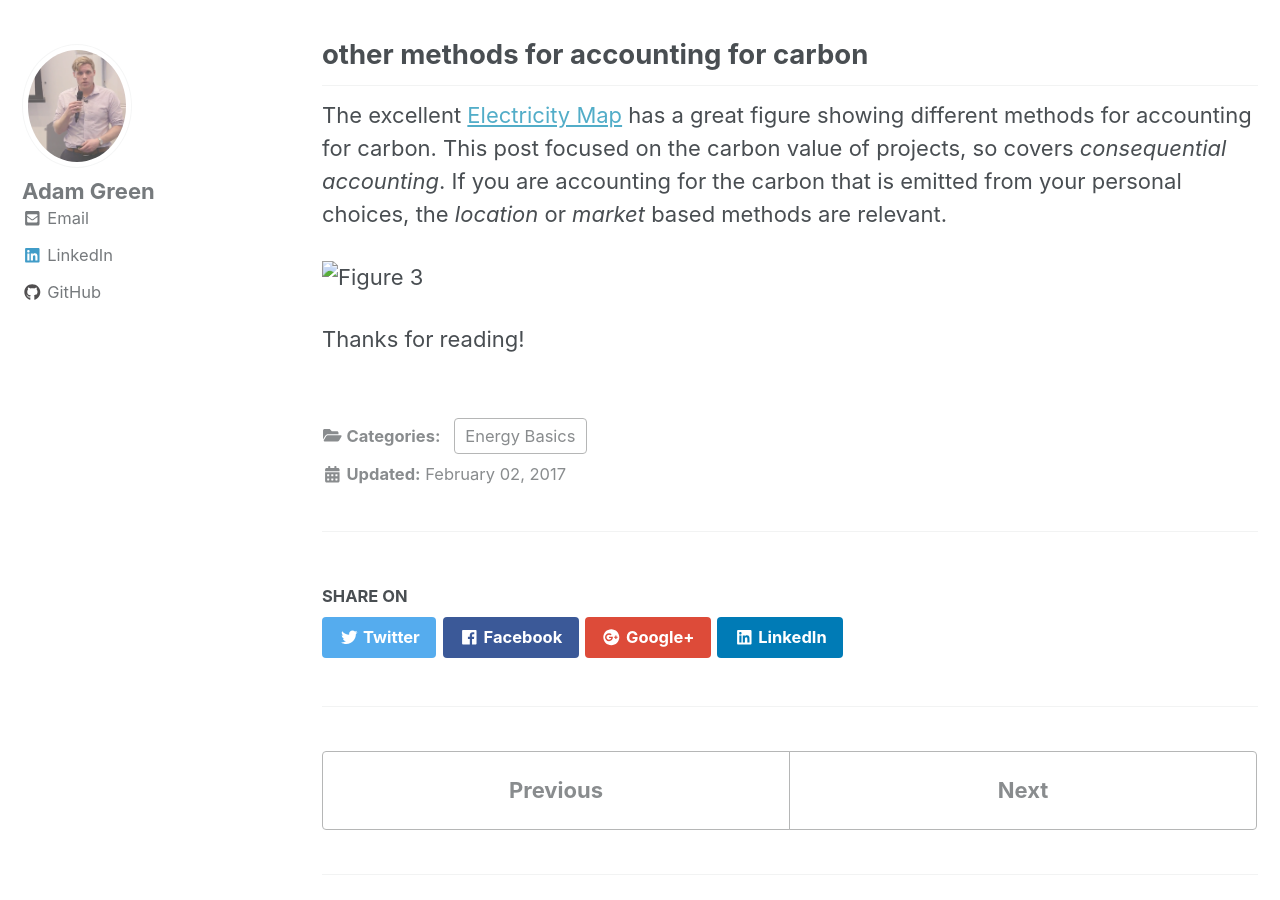
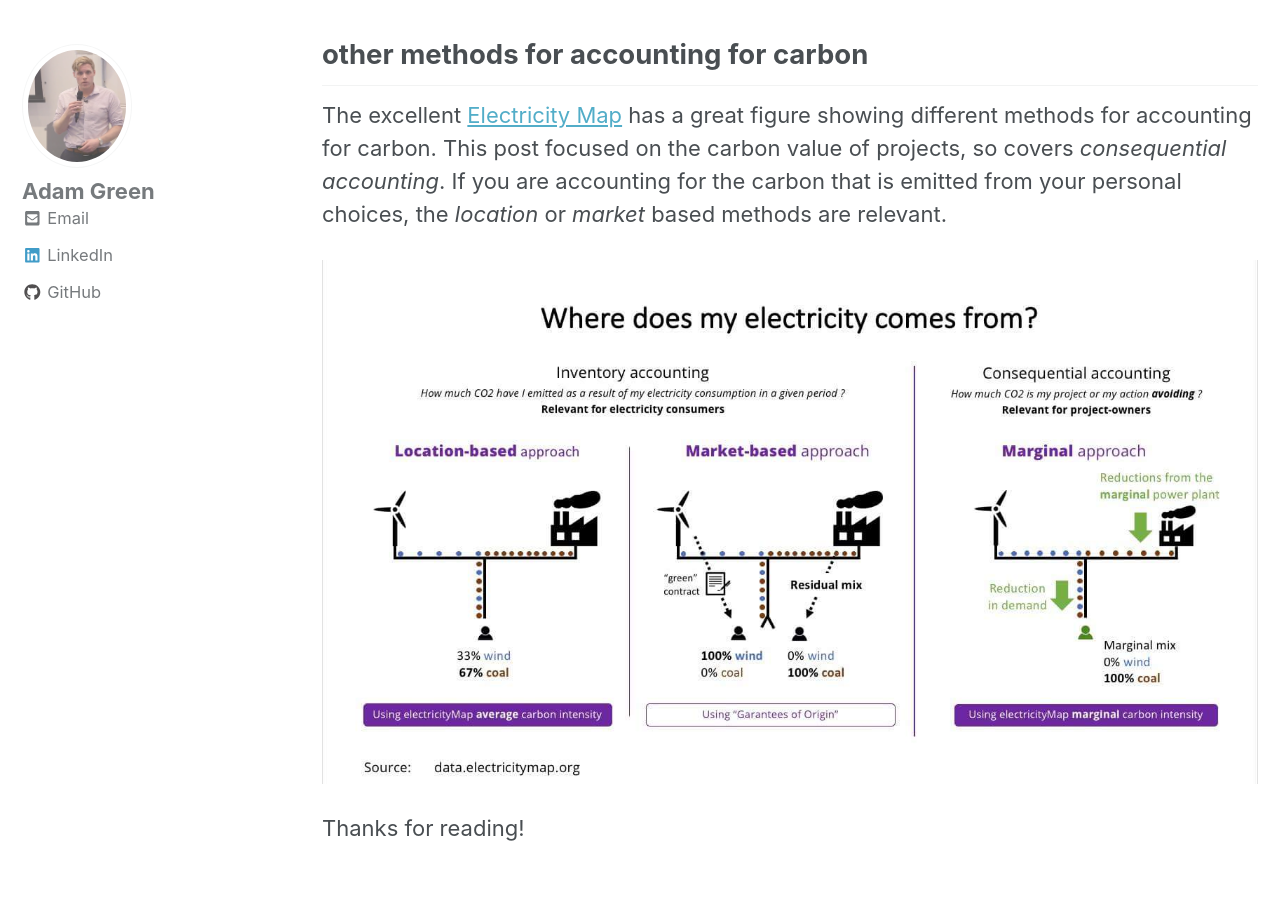
Before and after one commit to ADGEfficiency/adgefficiency.github.io, a Jekyll site: the page built from _posts/2017-02-02-energy-basics-average-vs-marginal-carbon-emissions.md, in a window 1280 px wide and 900 px high, scrolled down 3197 px. Built offline with Jekyll 4.4.1, drawn with Linux system fonts in a browser that asks for light colours; nearby versions of some CDN libraries.

Commit message:
figure 3 is jpg

```diff
--- a/_posts/2017-02-02-energy-basics-average-vs-marginal-carbon-emissions.md
+++ b/_posts/2017-02-02-energy-basics-average-vs-marginal-carbon-emissions.md
@@ -51,6 +51,6 @@ Luckily high marginal cost generators like open cycle gas turbines are usually a
 
 The excellent [Electricity Map](https://www.electricitymap.org/?page=map&solar=false&remote=true&wind=false) has a great figure showing different methods for accounting for carbon.  This post focused on the carbon value of projects, so covers *consequential accounting*.  If you are accounting for the carbon that is emitted from your personal choices, the *location* or *market* based methods are relevant.
 
-![Figure 3]({{ "/assets/avg_marginal/fig3.png"}})
+![Figure 3]({{ "/assets/avg_marginal/fig3.jpg"}})
 
 Thanks for reading!
```
